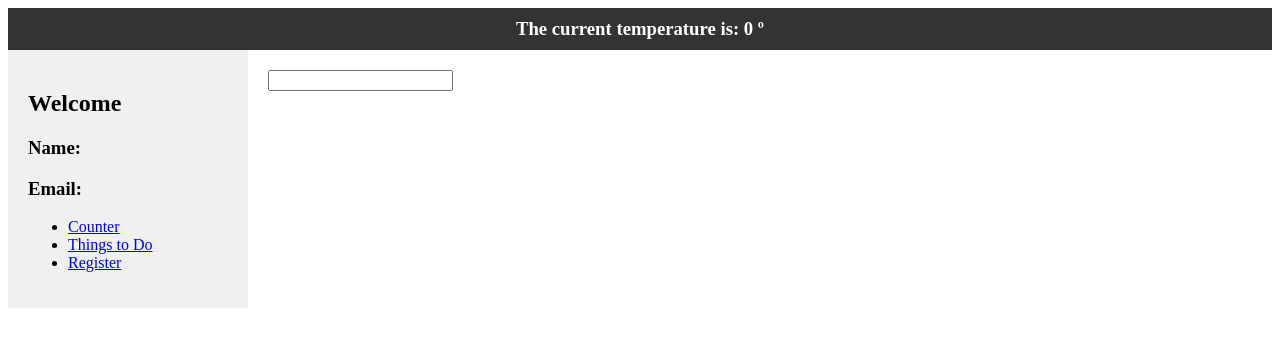
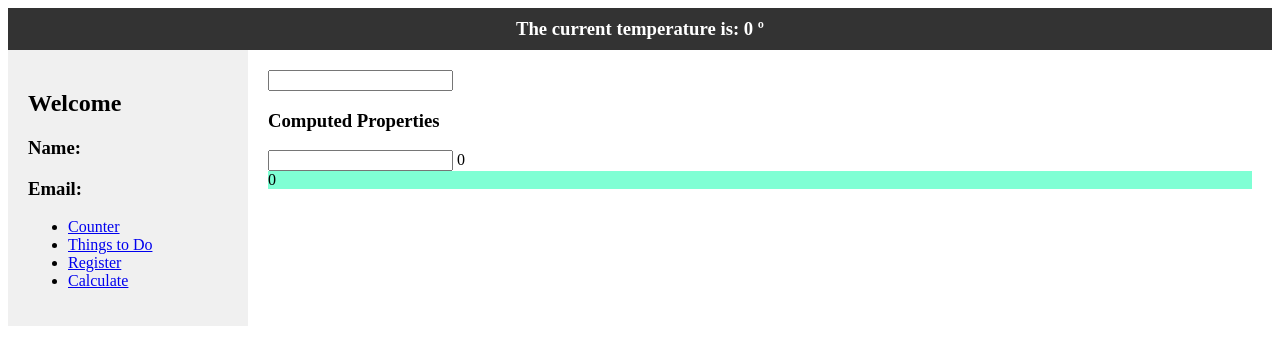
Before and after one commit to Emilio2207/project-vue, a Vue app: page /calculate in a window 1280 px wide. Shown: the top 364 px of the page. Built offline with nearby package versions, Linux system fonts and the light colour scheme; no server answers.

Commit message:
Computed Properties

```diff
--- a/src/components/Sidebar.vue
+++ b/src/components/Sidebar.vue
@@ -7,6 +7,7 @@
       <li><router-link to="/mycounter">Counter</router-link></li>
       <li><router-link to="/things-to-do">Things to Do</router-link></li>
       <li><router-link to="/register">Register</router-link></li>
+      <li><router-link to="/calculate">Calculate</router-link></li>
     </ul>
   </div>
 </template>
--- /dev/null
+++ b/src/modules/calculate/components/ResultSection.vue
@@ -0,0 +1,16 @@
+<template>
+  <div class="result">
+    {{ props.result }}
+  </div>
+</template>
+
+<script setup>
+import { defineProps } from "vue";
+const props = defineProps(["result"]);
+</script>
+
+<style scoped>
+.result {
+  background-color: aquamarine;
+}
+</style>
--- /dev/null
+++ b/src/modules/calculate/views/CalculateView.vue
@@ -0,0 +1,20 @@
+<template>
+  <h3>Computed Properties</h3>
+  <input
+    type="text"
+    v-model="valor"
+  />
+  {{ valorCalculate }}
+  <ResultSection :result="valorCalculate" />
+</template>
+
+<script setup>
+import { ref, computed } from "vue";
+import ResultSection from "../components/ResultSection.vue";
+const valor = ref("");
+const valorCalculate = computed(() => {
+  return valor.value * 3;
+});
+</script>
+
+<style scoped></style>
--- a/src/router/index.js
+++ b/src/router/index.js
@@ -24,6 +24,11 @@
       name: "register",
       component: () => import("../modules/record/views/RecordView.vue"),
     },
+    {
+      path: "/calculate",
+      name: "calculate",
+      component: () => import("../modules/calculate/views/CalculateView.vue"),
+    },
   ],
 });
 
```
